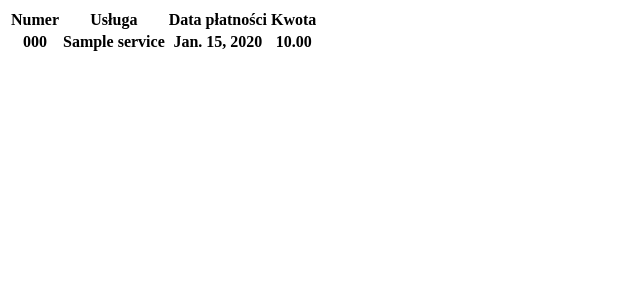
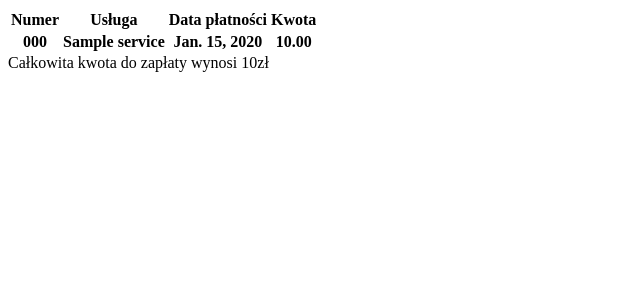
Before and after one commit to jaroslaw-majka/iSApyHomeworks, a Django app: page /invoices/ in a window 1280 px wide. Shown: the top 300 px of the page, without its empty margins (0-640 px from the left). Run offline with Django 3.2, Linux system fonts and the light colour scheme; tables that the repository leaves empty hold one stand-in row (values such as "Sample post"); lists and menus that the app fills with data are empty.

Commit message:
Total ammount to be paid added to view

```diff
--- a/zjazd10/project/invoices/templates/invoices/invoice_list.html
+++ b/zjazd10/project/invoices/templates/invoices/invoice_list.html
@@ -19,4 +19,5 @@
         </tr>
         {% endfor %}
     </table>
+    Całkowita kwota do zapłaty wynosi {{ total_ammount }}zł
 {% endblock %}
--- a/zjazd10/project/invoices/views.py
+++ b/zjazd10/project/invoices/views.py
@@ -1,5 +1,6 @@
 from django.shortcuts import render
 from django.views.generic import ListView
+from django.db.models import Sum
 
 from invoices.models import Invoice
 
@@ -10,4 +11,5 @@ class InvoiceListView(ListView):
 
     def get_context_data(self, *, object_list=None, **kwargs):
         context = super().get_context_data()
+        context['total_ammount'] = Invoice.objects.aggregate(price_sum=Sum('service__price'))['price_sum']
         return context
```
